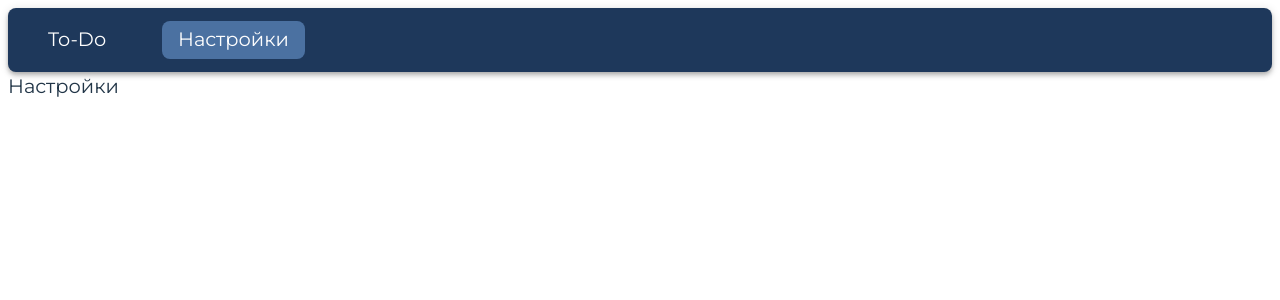
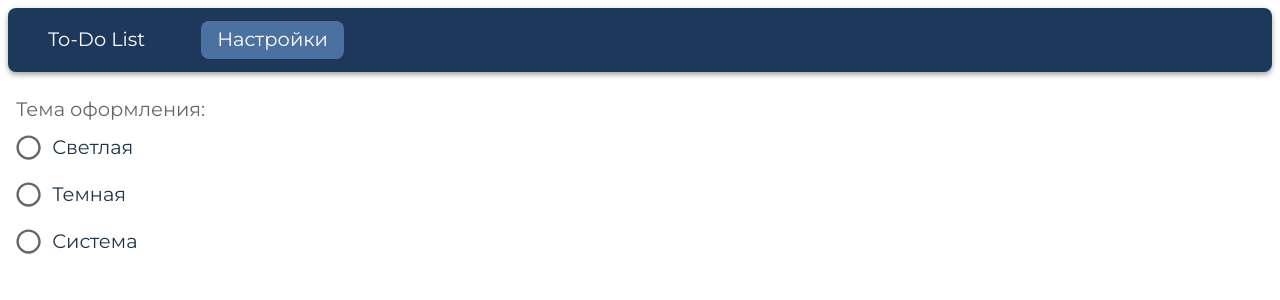
Before and after one commit to alanbaltabai/aster-test-task, a React (Vite) app: page /settings in a window 1280 px wide. Shown: the top 300 px of the page. Built offline with nearby package versions, Linux system fonts and the light colour scheme.

Commit message:
feat: add theme Radio components in Settings page

```diff
--- a/src/components/Header.jsx
+++ b/src/components/Header.jsx
@@ -32,7 +32,7 @@ function Header() {
 								'&:hover': { color: '#E9EBEF' },
 							}}
 						>
-							To-Do
+							To-Do List
 						</Typography>
 					</NavLink>
 
--- a/src/components/Layout.jsx
+++ b/src/components/Layout.jsx
@@ -8,7 +8,13 @@ function Layout() {
 	return (
 		<>
 			<Header />
-			<Box component='main'>
+			<Box
+				component='main'
+				sx={{
+					mt: (theme) => theme.spacing(3),
+					mx: (theme) => theme.spacing(1),
+				}}
+			>
 				<Outlet />
 			</Box>
 		</>
--- a/src/pages/NotFound.jsx
+++ b/src/pages/NotFound.jsx
@@ -1,7 +1,7 @@
 import Typography from '@mui/material/Typography';
 
 function NotFound() {
-	return <Typography>Упс! Такой страницы не существует.</Typography>;
+	return <Typography>Упс! Такой страницы здесь не существует.</Typography>;
 }
 
 export default NotFound;
--- a/src/pages/Settings.jsx
+++ b/src/pages/Settings.jsx
@@ -1,7 +1,20 @@
-import Typography from '@mui/material/Typography';
+import FormLabel from '@mui/material/FormLabel';
+import FormControl from '@mui/material/FormControl';
+import FormControlLabel from '@mui/material/FormControlLabel';
+import Radio from '@mui/material/Radio';
+import RadioGroup from '@mui/material/RadioGroup';
 
 function Settings() {
-	return <Typography>Настройки</Typography>;
+	return (
+		<FormControl>
+			<FormLabel>Тема оформления:</FormLabel>
+			<RadioGroup onChange={() => {}}>
+				<FormControlLabel value='light' control={<Radio />} label='Светлая' />
+				<FormControlLabel value='dark' control={<Radio />} label='Темная' />
+				<FormControlLabel value='system' control={<Radio />} label='Система' />
+			</RadioGroup>
+		</FormControl>
+	);
 }
 
 export default Settings;
```
